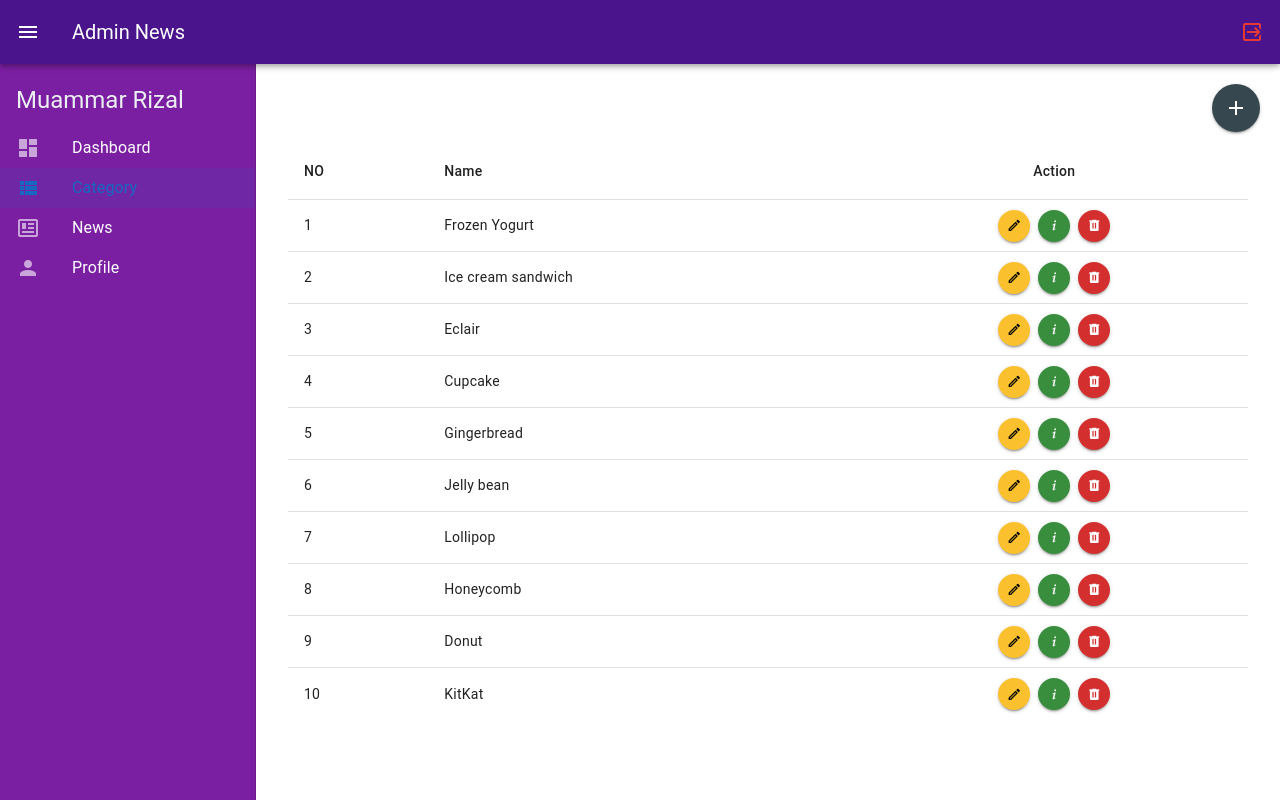
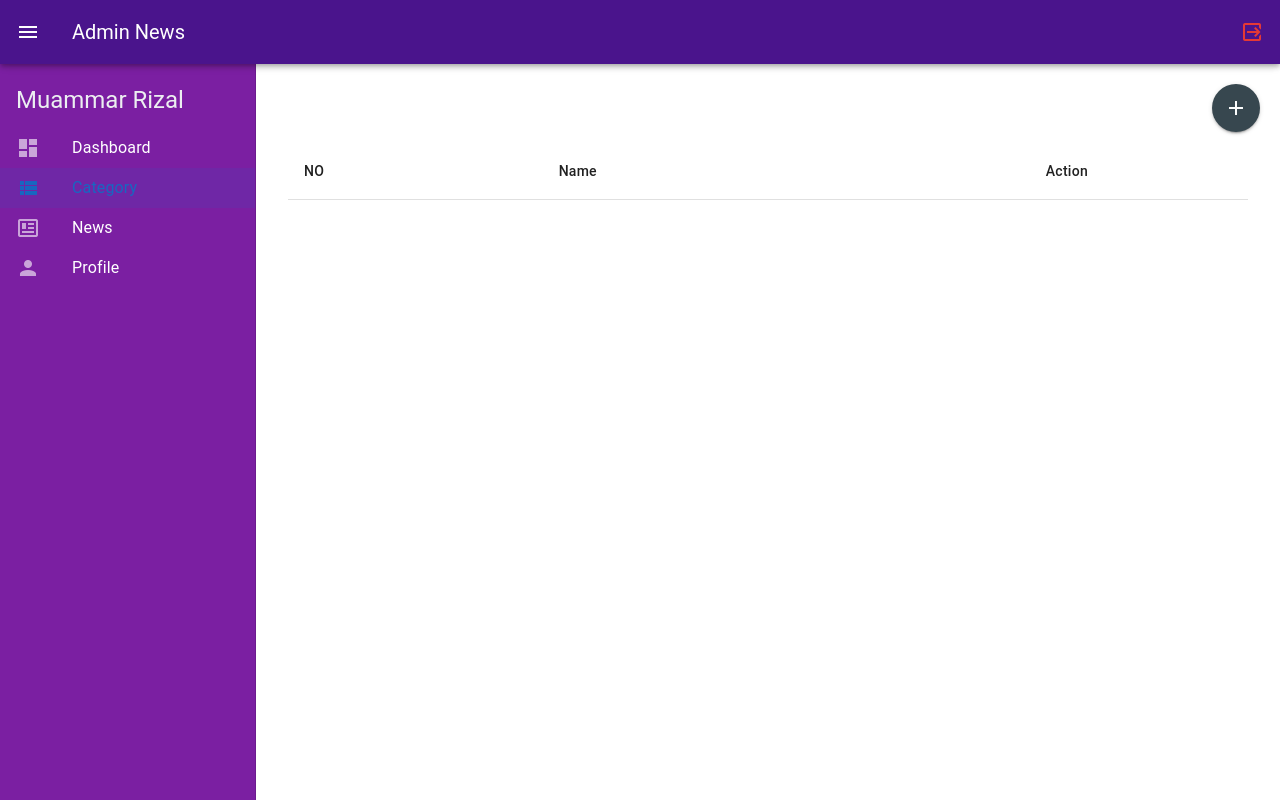
Before and after one commit to MuammarRizal/daily-digest, a Vue app: page /dashboard/category in a window 1280 px wide. Built offline with nearby package versions, Linux system fonts and the light colour scheme.

Commit message:
updated(component) : move datas to parent

```diff
--- a/src/fragments/public/Table.component.vue
+++ b/src/fragments/public/Table.component.vue
@@ -8,7 +8,7 @@
       </tr>
     </thead>
     <tbody>
-      <tr v-for="(item, index) in desserts" :key="item.name">
+      <tr v-for="(item, index) in items" :key="item.name">
         <td>{{ index + 1 }}</td>
         <td>{{ item.name }}</td>
         <td class="d-flex justify-center ga-2 align-center">
@@ -22,47 +22,11 @@
 </template>
 
 <script setup>
-import { ref } from 'vue'
-const desserts = ref([
-  {
-    name: 'Frozen Yogurt',
-    calories: 159,
+import { defineProps } from 'vue'
+defineProps({
+  items: {
+    type: Array,
+    required: true,
   },
-  {
-    name: 'Ice cream sandwich',
-    calories: 237,
-  },
-  {
-    name: 'Eclair',
-    calories: 262,
-  },
-  {
-    name: 'Cupcake',
-    calories: 305,
-  },
-  {
-    name: 'Gingerbread',
-    calories: 356,
-  },
-  {
-    name: 'Jelly bean',
-    calories: 375,
-  },
-  {
-    name: 'Lollipop',
-    calories: 392,
-  },
-  {
-    name: 'Honeycomb',
-    calories: 408,
-  },
-  {
-    name: 'Donut',
-    calories: 452,
-  },
-  {
-    name: 'KitKat',
-    calories: 518,
-  },
-])
+})
 </script>
```
